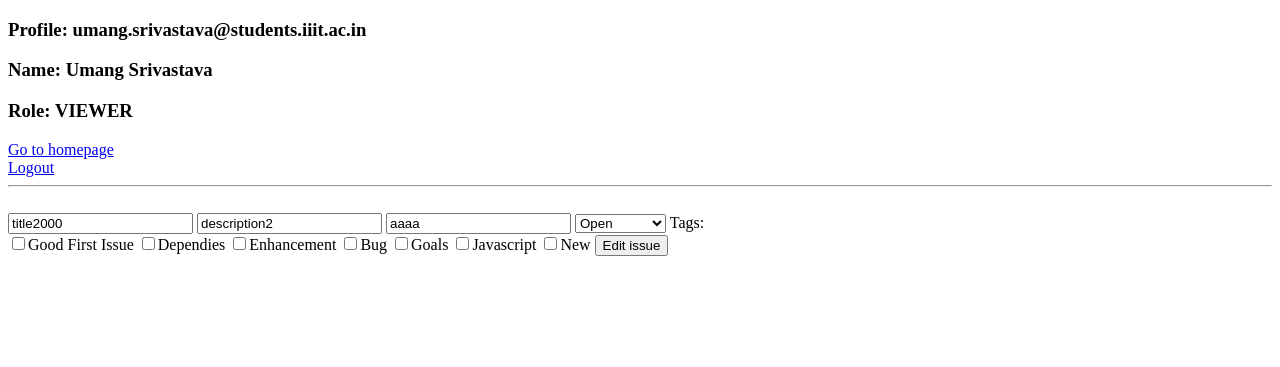
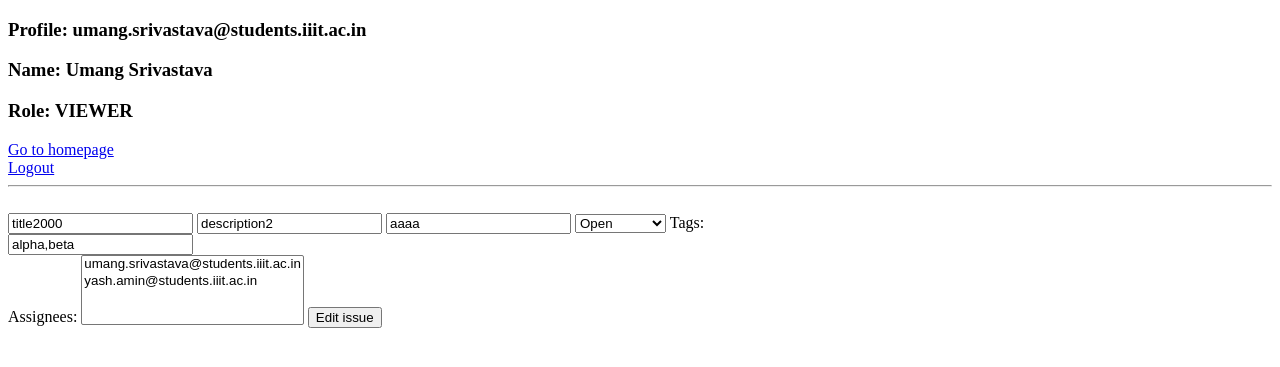
Before and after one commit to umangS77/What-s-the-issue, a Flask app: page /update/1 in a window 1280 px wide. Shown: the top 367 px of the page. Run offline with Flask 2, Linux system fonts and the light colour scheme; a user stored in the database is signed in; data comes from the database, SQL or seed files in the repository; both versions use the stored data as it was after the commit.

Commit message:
Added assignees for issues

```diff
--- a/app.py
+++ b/app.py
@@ -35,7 +35,7 @@ class ISSUES(db.Model):
 	owner = db.Column(db.String(100), nullable=False)
 	gitlink = db.Column(db.String(100), nullable=False)
 	date_created = db.Column(db.DateTime, default=datetime.utcnow)
-
+	assignees = db.Column(db.String(1000), nullable = True)
 	def __repr__(self):
 		return '<Issue %r>' % self.id
 
@@ -109,21 +109,27 @@ def addissue():
 	current_name = session["Name"]
 	current_role = session["role"]
 	user = USERS.query.filter_by(username = current_owner).all()
-
+	assigneeslist = USERS.query.filter_by(role = 'VIEWER').all()
 	if request.method == 'POST':
 		issue_title = request.form['title']
 		issue_description = request.form['description']
 		issue_state = request.form['state']
-		issue_tag_list = request.form.getlist('tags')
-		issue_tags=','.join(issue_tag_list)
+		# issue_tag_list = request.form.getlist('tags')
+		# issue_tags=','.join(issue_tag_list)
+		issue_tags=request.form['tags']
+		issue_assignee_list = request.form.getlist('assignees')
+		issue_assignees = ','.join(issue_assignee_list)
 		issue_gitlink = request.form['gitlink']
 		issue_owner = current_owner
+		print(issue_assignees)
 		new_issue = ISSUES(title=issue_title,
 			description=issue_description,
 			state=issue_state,
 			tags=issue_tags,
 			gitlink=issue_gitlink,
-			owner = issue_owner)
+			owner = issue_owner,
+			assignees = issue_assignees,
+			)
 
 		try:
 			db.session.add(new_issue)
@@ -137,6 +143,7 @@ def addissue():
 		username = current_owner,
 		Name = current_name,
 		Role = current_role,
+		list_of_assignees = assigneeslist
 		)
 
 @app.route('/update/<int:id>', methods = ['GET','POST'])
@@ -146,13 +153,16 @@ def update(id):
 	current_role = session["role"]
 	user = USERS.query.filter_by(username = current_owner).all()
 	issue = ISSUES.query.get_or_404(id)
-
+	assigneeslist = USERS.query.filter_by(role = 'VIEWER').all()
 	if request.method == 'POST':
 		issue.title = request.form['title']
 		issue.description = request.form['description']
 		issue.state = request.form['state']
-		issue_tag_list = request.form.getlist('tags')
-		issue_tags=','.join(issue_tag_list)
+		# issue_tag_list = request.form.getlist('tags')
+		# issue_tags=','.join(issue_tag_list)
+		issue_tags=request.form['tags']
+		issue_assignee_list = request.form.getlist('assignees')
+		issue.assignees = '\n'.join(issue_assignee_list)
 		issue.gitlink = request.form['gitlink']
 		issue.owner = current_owner
 
@@ -166,7 +176,9 @@ def update(id):
 		return render_template('update.html',username = current_owner,
 		Name = current_name,
 		Role = current_role,
-		issue = issue)
+		issue = issue,
+		list_of_assignees = assigneeslist
+		)
 
 
 @app.route('/delete/<int:id>')
--- a/templates/displayusers.html
+++ b/templates/displayusers.html
@@ -14,7 +14,7 @@
     <a href = "{{url_for('logoutpage')}}">Logout</a>
     <br>
 
-    <a href="{{ url_for('addissue') }}"><button type="button" style="background-color: yellow">Add new issue?</button></a><br>
+<!--     <a href="{{ url_for('addissue') }}"><button type="button" style="background-color: yellow">Add new issue?</button></a><br> -->
 <!--     <a href="{{ url_for('myissues') }}"><button type="button" style="background-color: green">See your issue?</button></a>
  -->    <hr><br>
     <h1 style="text-align: center">Users: </h1>
--- a/templates/homepage.html
+++ b/templates/homepage.html
@@ -14,8 +14,8 @@
     <br>
     <a href = "{{url_for('logoutpage')}}">Logout</a>
     <br>
-    <a href="{{ url_for('addissue') }}"><button type="button" style="background-color: yellow">Add new issue?</button></a><br>
-    <a href="{{ url_for('myissues') }}"><button type="button" style="background-color: green">See your issue?</button></a>
+    <!-- <a href="{{ url_for('addissue') }}"><button type="button" style="background-color: yellow">Add new issue?</button></a><br>
+ -->    <a href="{{ url_for('myissues') }}"><button type="button" style="background-color: green">See your issue?</button></a>
     <hr><br>
 <!--     <p>{{url_for('addissue')}}</p> -->
     <br><hr>
@@ -29,6 +29,7 @@
             <p class="gitlink">Git-link: {{issue.gitlink}}</p>
             <p class="state">State: {{issue.state}}</p>
             <p class="tags">Tags: {{issue.tags}}</p>
+            <p class="assignees">Tags: {{issue.assignees}}</p>
             <p class="date">Date created: {{issue.date_created.date()}}</p>
             <br>
         {% endfor %}
--- a/templates/update.html
+++ b/templates/update.html
@@ -19,7 +19,7 @@
             <input type="text" name="description" id="description" value="{{issue.description}}">
             <input type="text" name="gitlink" id="gitlink" value="{{issue.gitlink}}">
 
-            <select name="state" id="state" value="{{issue.state}}">
+            <select name="state" id="state">
               <option value="Open">Open</option>
               <option value="Assigned">Assigned</option>
               <option value="Fixed">Fixed</option>
@@ -27,13 +27,21 @@
             </select>
 
             <label>Tags: </label><br>
-            <input type="checkbox" name="tags" value="Good First Issue">Good First Issue</input>
-                <input type="checkbox" name="tags" value="Dependies">Dependies</input>
-                <input type="checkbox" name="tags" value="Enhancement">Enhancement</input>
-                <input type="checkbox" name="tags" value="Bug">Bug</input>
-                <input type="checkbox" name="tags" value="Goals">Goals</input>
-                <input type="checkbox" name="tags" value="Javascript">Javascript</input>
-                <input type="checkbox" name="tags" value="New">New</input>
+<!--             <input type="checkbox" name="tags" value="Good First Issue">Good First Issue</input>
+            <input type="checkbox" name="tags" value="Dependies">Dependies</input>
+            <input type="checkbox" name="tags" value="Enhancement">Enhancement</input>
+            <input type="checkbox" name="tags" value="Bug">Bug</input>
+            <input type="checkbox" name="tags" value="Goals">Goals</input>
+            <input type="checkbox" name="tags" value="Javascript">Javascript</input>
+            <input type="checkbox" name="tags" value="New">New</input> -->
+            <input type="text" name="tags" value="{{issue.tags}}" placeholder="Enter tags separated by comma">
+            <br>
+            <label for="assignees">Assignees:</label>
+            <select name = "assignees" id = "assignees" multiple>
+            {% for assignee in list_of_assignees %}
+            <option value="{{assignee.username}}">{{assignee.username}}</option>
+            {% endfor %}
+            </select>
 
             <input type="submit" value="Edit issue">
         </form>
```
Also changed, not shown: templates/addissue.html (+14 -4 lines), templates/myissues.html (+6 -1 lines), test.db.
